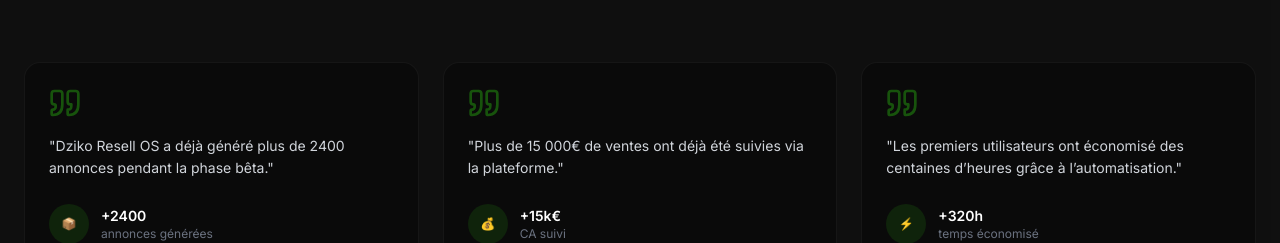
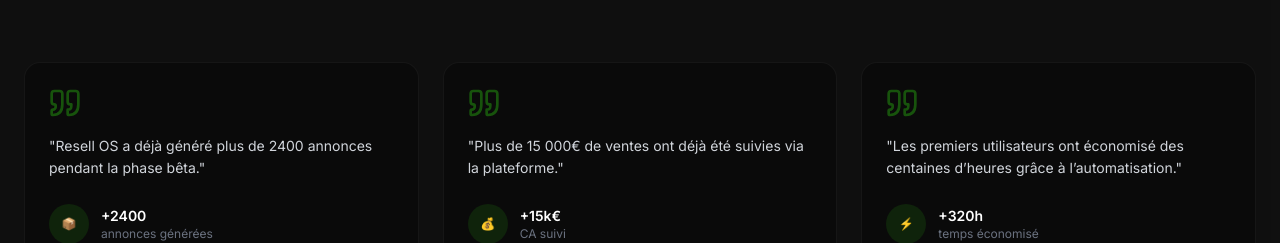
Before and after one commit to Dzikooooo/dzikovinted-ai, a React (Vite) app: page / in a window 1280 px wide. Shown: the part 2960-3203 px from the top of the page. Built offline with nearby package versions, Linux system fonts and the light colour scheme; no server answers.

Commit message:
Update LandingPage.tsx

```diff
--- a/src/pages/LandingPage.tsx
+++ b/src/pages/LandingPage.tsx
@@ -44,7 +44,7 @@ const testimonials = [
     name: '+2400',
     role: 'annonces générées',
     avatar: '📦',
-    text: 'Dziko Resell OS a déjà généré plus de 2400 annonces pendant la phase bêta.',
+    text: 'Resell OS a déjà généré plus de 2400 annonces pendant la phase bêta.',
     stars: 5,
   },
   {
```
